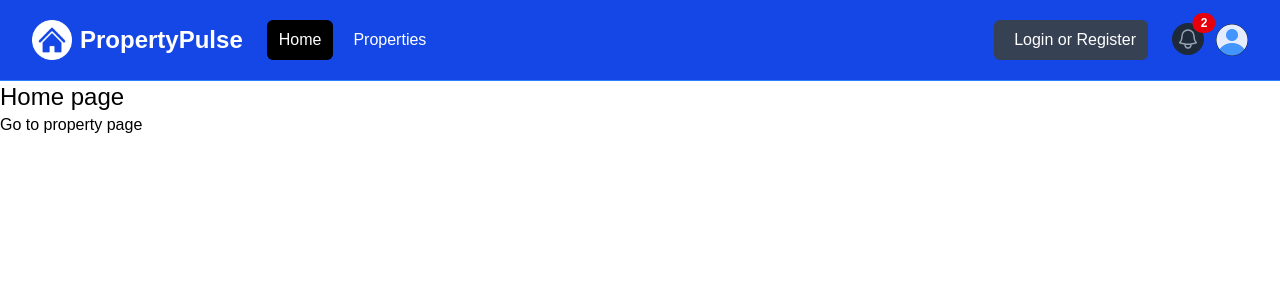
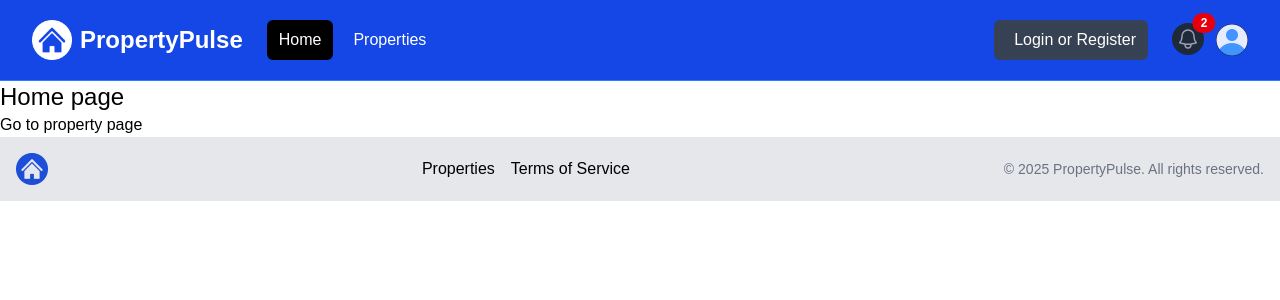
Before and after one commit to Moon-12/property-hunt-nextjs, a Next.js app: page / in a window 1280 px wide. Shown: the top 300 px of the page. Built offline with nearby package versions, Linux system fonts and the light colour scheme.

Commit message:
footer component added

```diff
--- /dev/null
+++ b/app/components/Footer.jsx
@@ -0,0 +1,32 @@
+import Link from "next/link";
+import logo from "@/assets/images/logo.png";
+import Image from "next/image";
+const Footer = () => {
+  const currentYear = new Date().getFullYear();
+  return (
+    <footer className="bg-gray-200 py-4 mt-auto">
+      <div className="container mx-auto flex flex-col md:flex-row items-center justify-between px-4">
+        <div className="mb-4 md:mb-0">
+          <Image src={logo} alt="Logo" className="h-8 w-auto" />
+        </div>
+        <div className="flex flex-wrap justify-center md:justify-start mb-4 md:mb-0">
+          <ul className="flex space-x-4">
+            <li>
+              <Link href="/properties">Properties</Link>
+            </li>
+            <li>
+              <Link href="/terms">Terms of Service</Link>
+            </li>
+          </ul>
+        </div>
+        <div>
+          <p className="text-sm text-gray-500 mt-2 md:mt-0">
+            &copy; {currentYear} PropertyPulse. All rights reserved.
+          </p>
+        </div>
+      </div>
+    </footer>
+  );
+};
+
+export default Footer;
--- a/app/layout.jsx
+++ b/app/layout.jsx
@@ -1,11 +1,13 @@
 import "@/assets/styles/global.css";
 import NavBar from "./components/NavBar";
+import Footer from "./components/Footer";
 const RootLayout = ({ children }) => {
   return (
     <html>
       <body>
         <NavBar />
         <main>{children}</main>
+        <Footer />
       </body>
     </html>
   );
```
